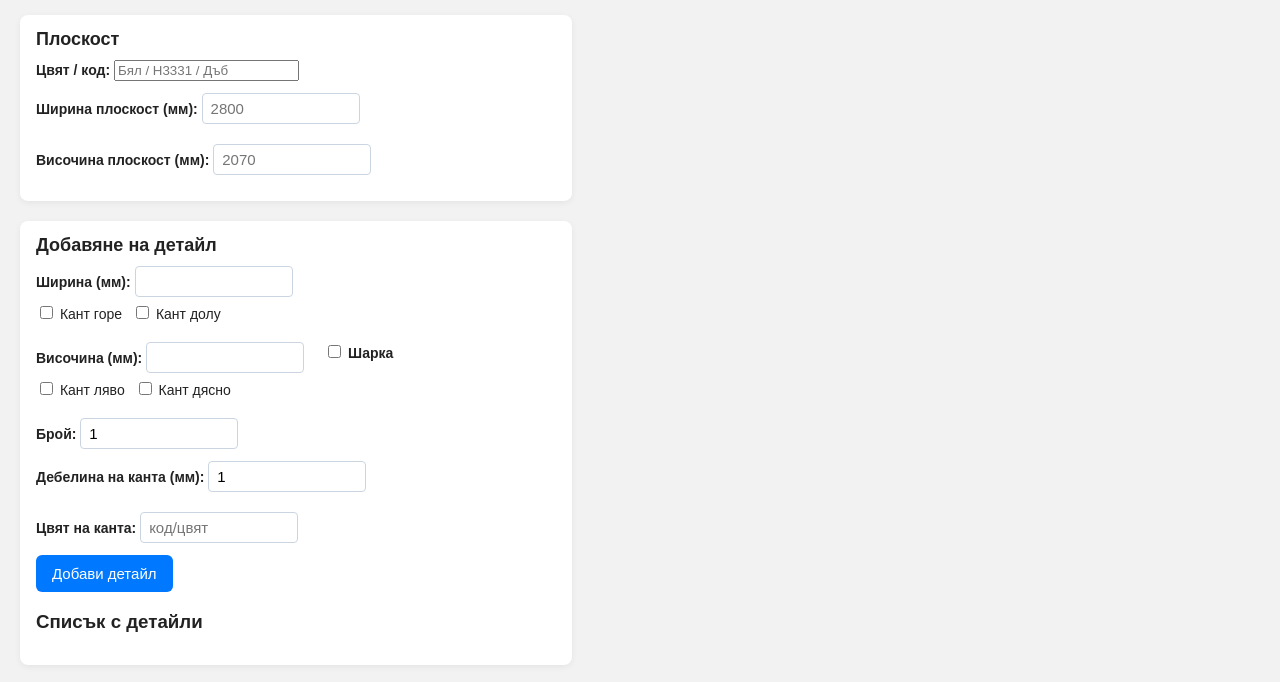
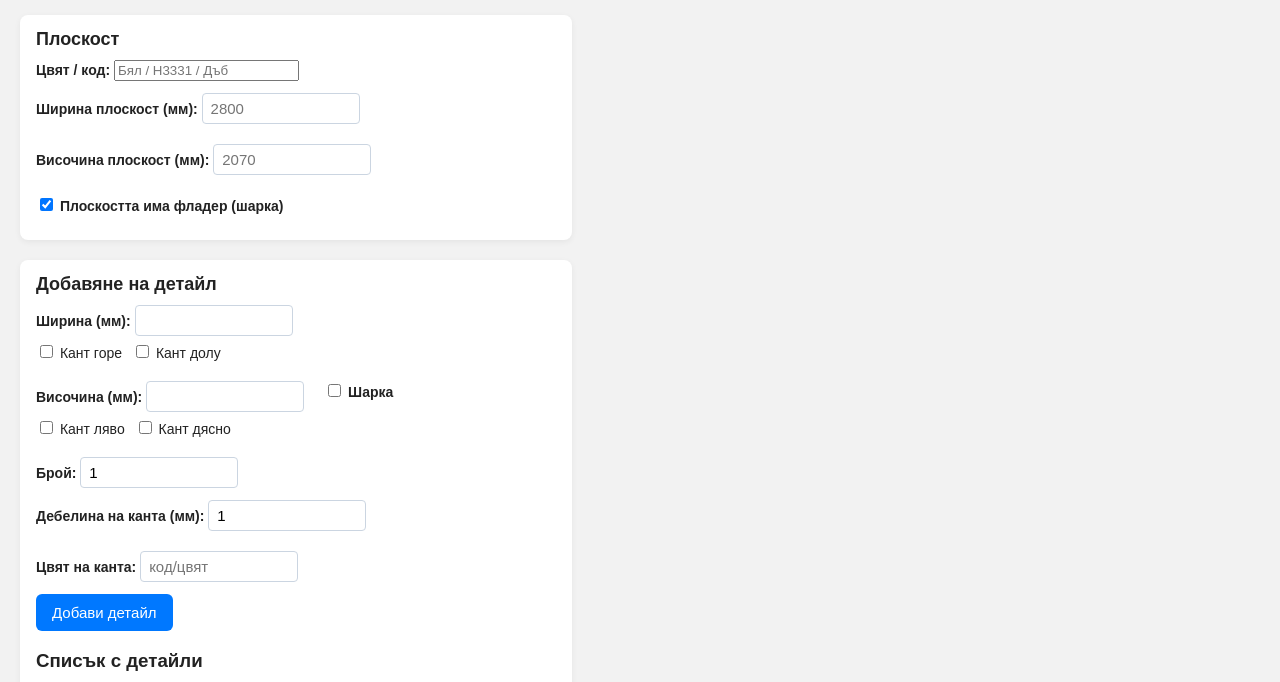
Before and after one commit to ivsko/Cutting, a website built with Vite: page index.html in a window 1280 px wide. Shown: the part 60-742 px from the top of the page. Built offline with nearby package versions, Linux system fonts and the light colour scheme.

Commit message:
Update index.html

```diff
--- a/index.html
+++ b/index.html
@@ -38,6 +38,10 @@
       <label>Височина плоскост (мм):
         <input id="boardHeight" type="number" placeholder="2070">
       </label>
+      <label>
+  <input type="checkbox" id="boardHasGrain" checked>
+  Плоскостта има фладер (шарка)
+</label>
     </div>
   </section>
 
```
